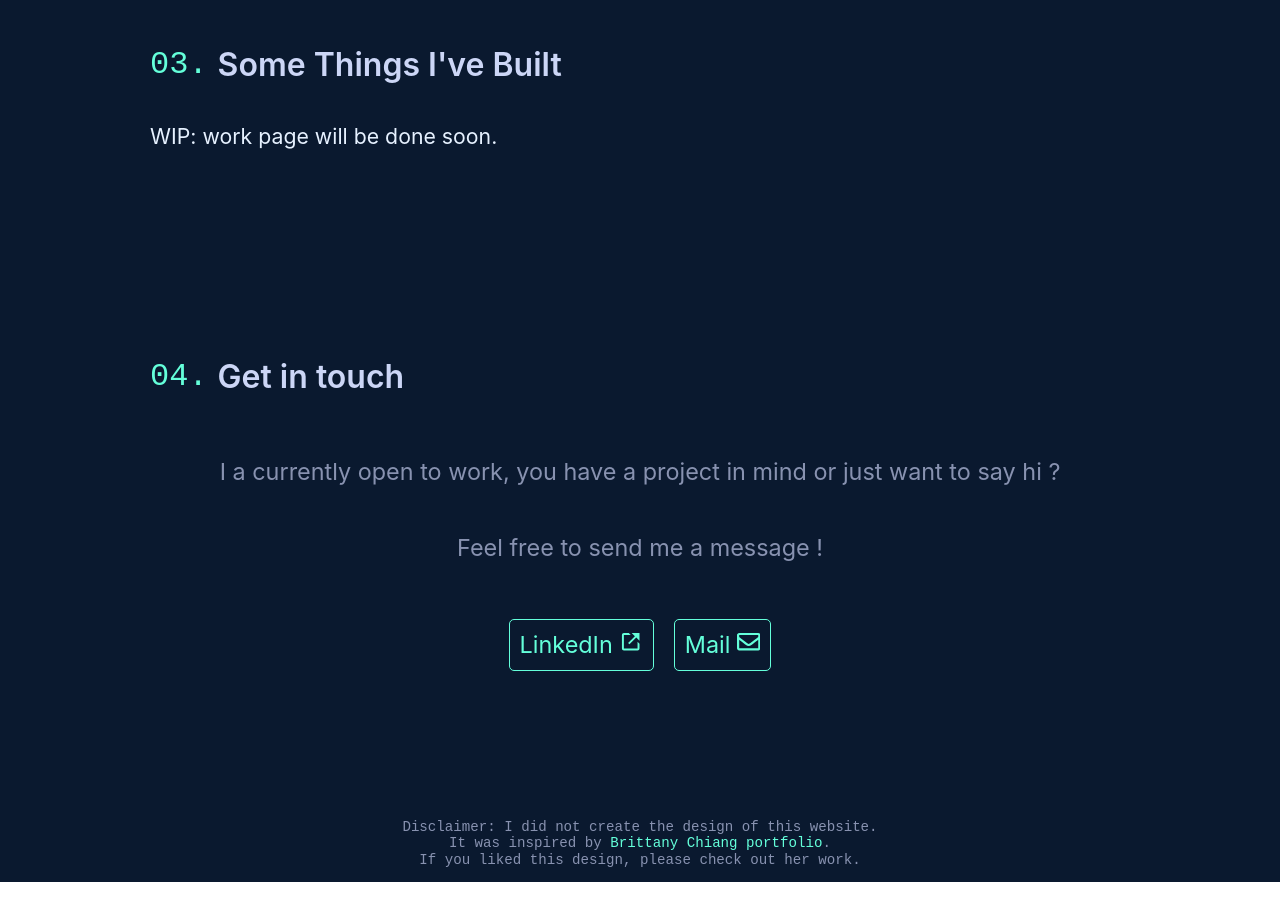
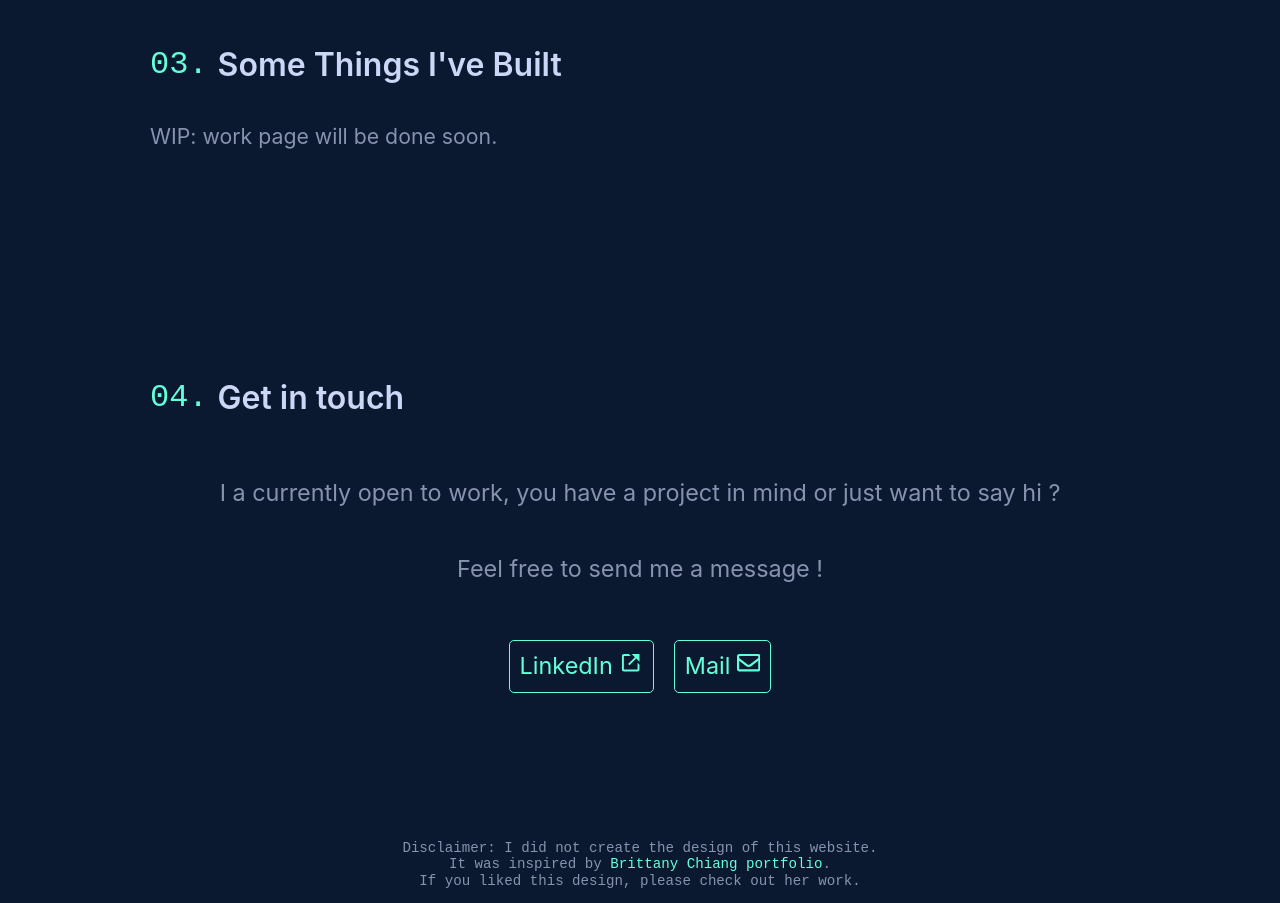
Before and after one commit to manki23/manki23.github.io, a React (Create React App) app: page / in a window 1280 px wide. Shown: the part 2000-2903 px from the top of the page. Before the commit the page ends 2882 px from the top, so only its background shows below. Built offline with nearby package versions, Linux system fonts and the light colour scheme.

Commit message:
MOD: WorkPage > content changed from div to p

```diff
--- a/src/components/pages/WorkPage.js
+++ b/src/components/pages/WorkPage.js
@@ -12,7 +12,7 @@ const WorkPage = () => {
   return (
     <StyledWorkPage id="work-page">
       <h2>{t("workPageTitle")}</h2>
-      <div>{t("workPageWip")}</div>
+      <p>{t("workPageWip")}</p>
     </StyledWorkPage>
   );
 };
```
